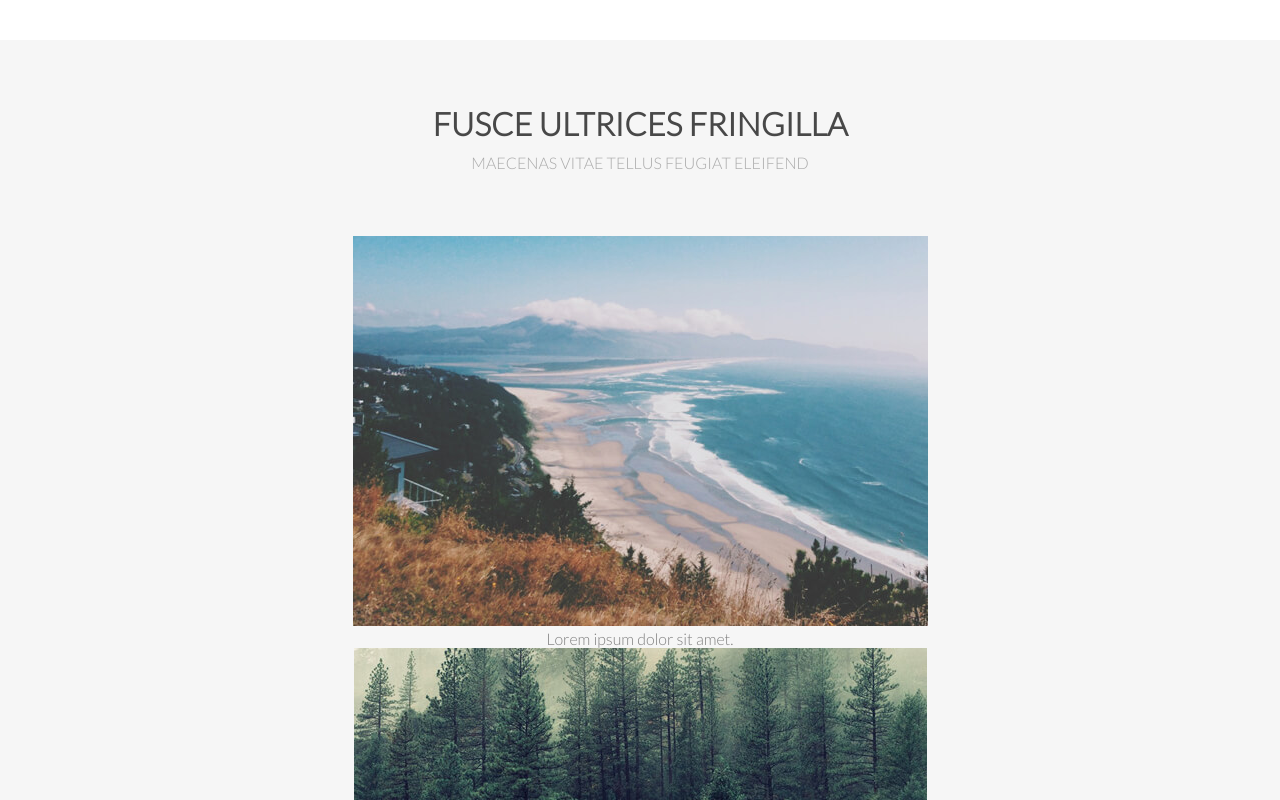
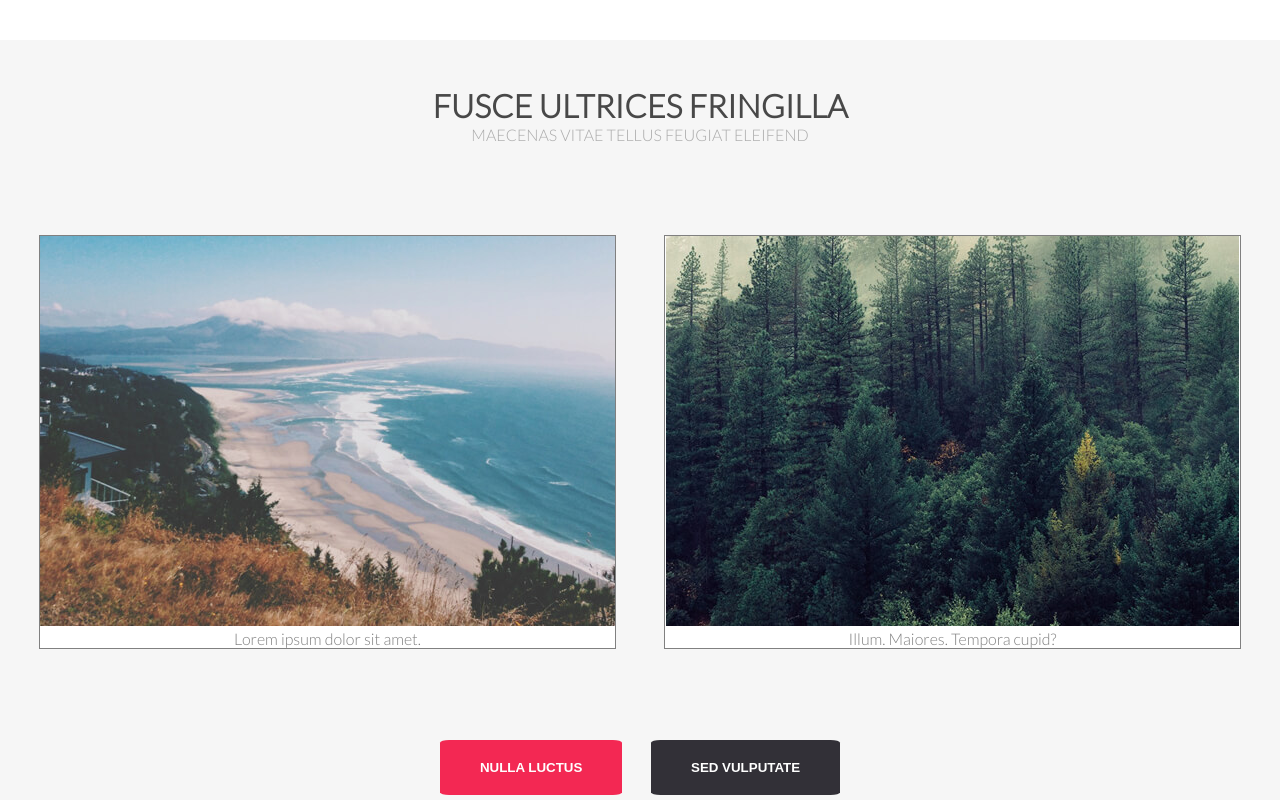
Before and after one commit to shuupsy/CodingS_SASS_exo-Spatial, a plain HTML site: page index.html in a window 1280 px wide. Shown: the part 1040-1840 px from the top of the page. Drawn offline with Linux system fonts and the light colour scheme.

Commit message:
Section cards

```diff
--- a/public/sass/_general.sass
+++ b/public/sass/_general.sass
@@ -70,7 +70,20 @@ main
     .section-cards
         background-color: #F6F6F6
         text-align: center
-        padding: 8vh 0
-        h3
-            margin-top: 10px
-            margin-bottom: 8vh
+        height: 100vh
+        display: grid
+        justify-content: center
+        align-items: center
+        .cards
+            display: grid
+            grid-template-columns: repeat(2,1fr)
+            gap: 3rem
+            div
+                background-color: white
+                border: 1px solid grey
+        .buttons
+            button
+                @include btn-p
+                margin: 0 0.8rem
+            #btn-b
+                background-color: #323037
```
Also changed, not shown: public/css/style.css, 1 other file.
